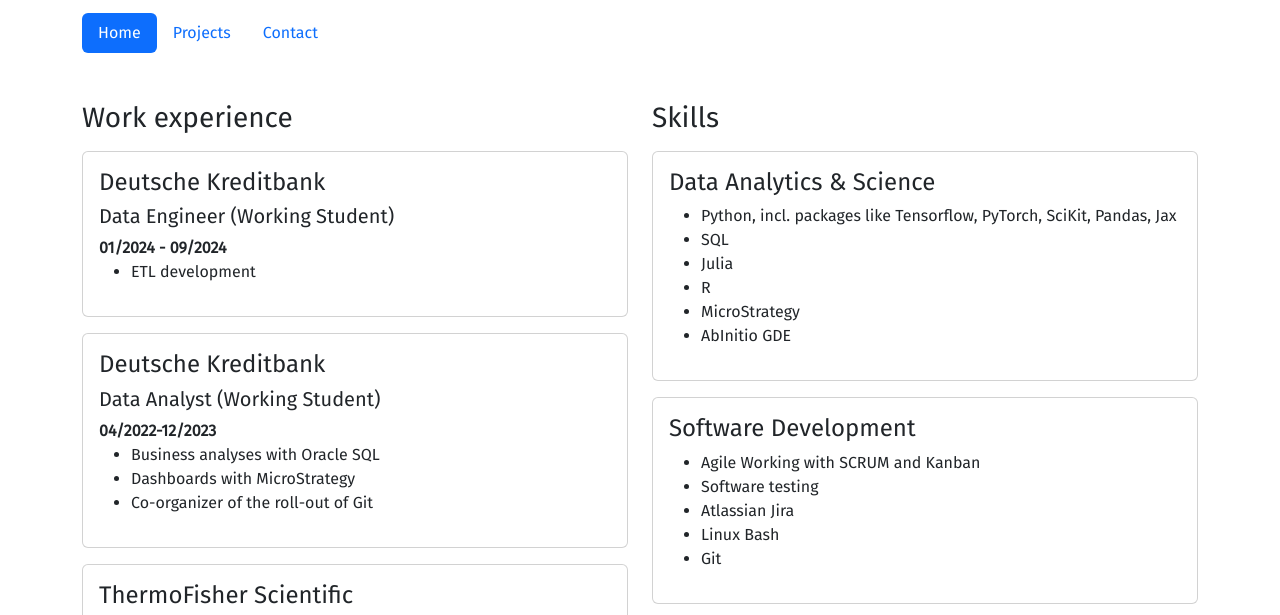
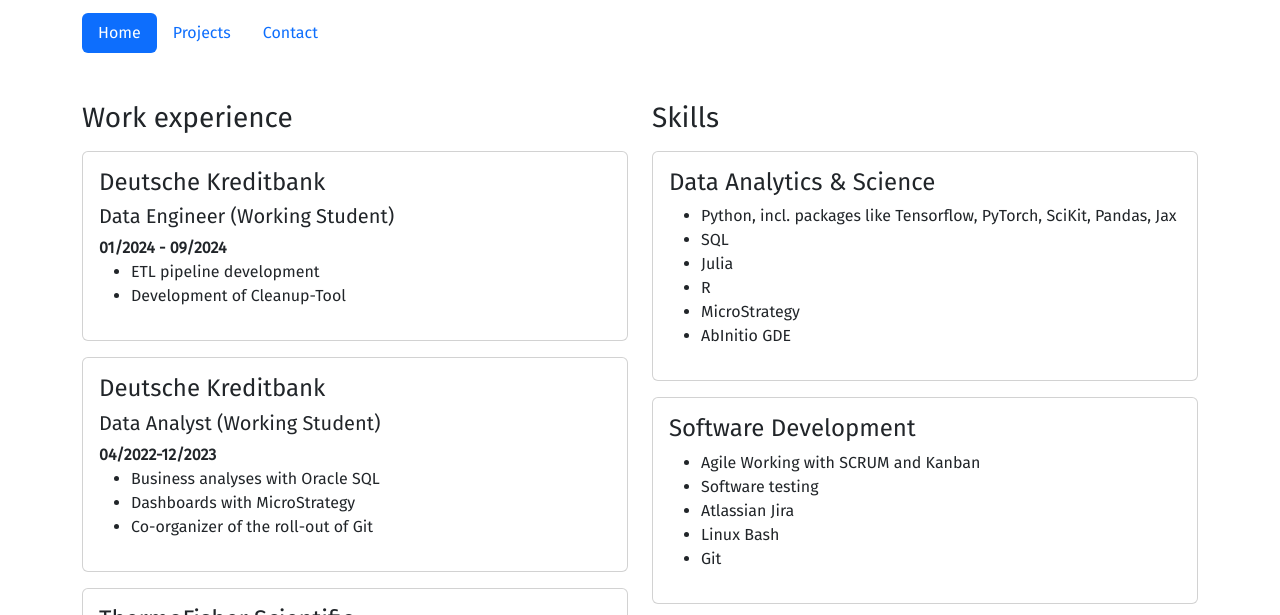
Before and after one commit to joschade/joschade.github.io, a plain HTML site: page index.html in a window 1280 px wide. Shown: the part 105-720 px from the top of the page. Drawn offline with nearby package versions, Linux system fonts and the light colour scheme.

Commit message:
update job description

```diff
--- a/index.html
+++ b/index.html
@@ -52,7 +52,8 @@
                             <h5>Data Engineer (Working Student)</h5>
                             <div><strong>01/2024 - 09/2024</strong></div>
                             <ul>
-                                <li>ETL development</li>
+                                <li>ETL pipeline development</li>
+                                <li>Development of Cleanup-Tool</li>
                             </ul>
                         </div>
                     </div>
```
